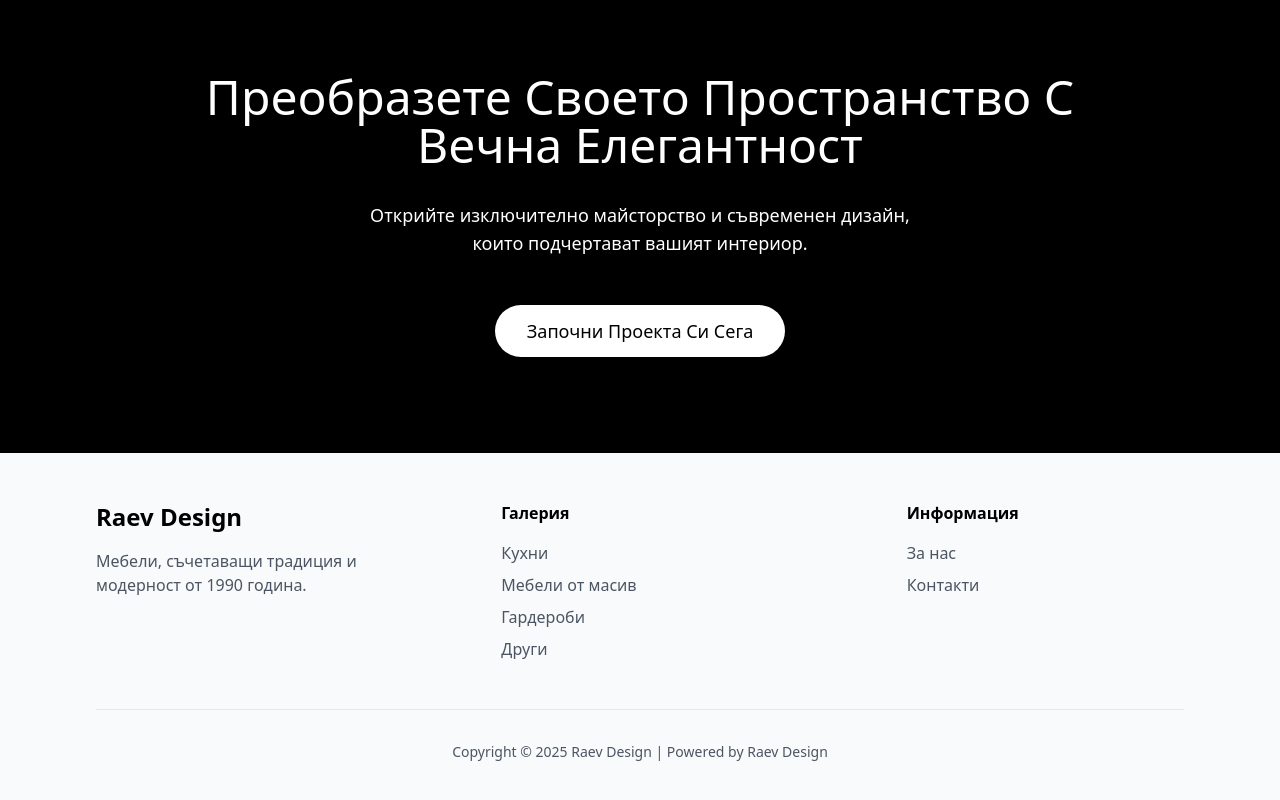
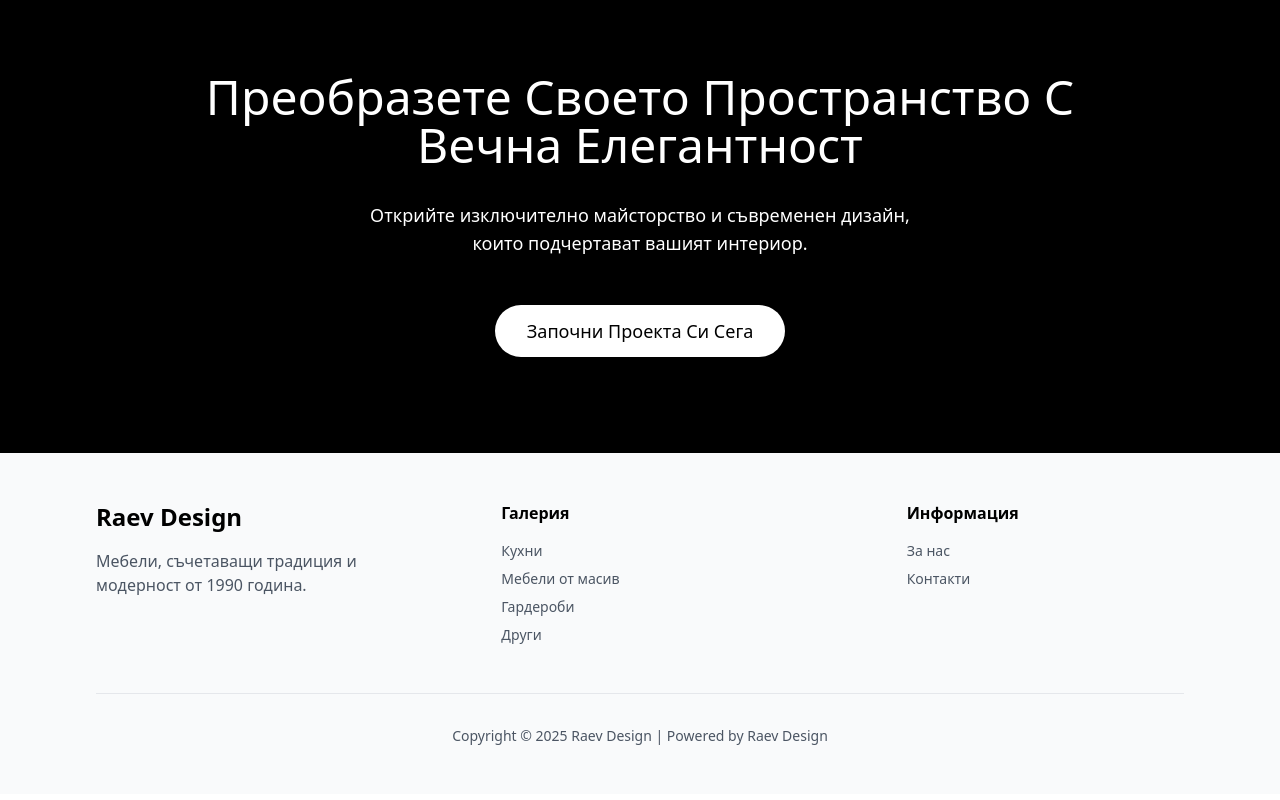
Before and after one commit to Miroslav03/Furniture-Web, a Next.js app in the folder furniture-web/: page / in a window 1280 px wide. Shown: the part 2962-3762 px from the top of the page. Built offline with nearby package versions, Linux system fonts and the light colour scheme.

Commit message:
Fix: footersize

```diff
--- a/furniture-web/src/components/Layout/Footer.jsx
+++ b/furniture-web/src/components/Layout/Footer.jsx
@@ -13,8 +13,8 @@
             </div>
 
             <div>
-              <h4 className="font-semibold mb-4">Галерия</h4>
-              <ul className="space-y-2 text-gray-600">
+              <h4 className="font-semibold mb-4 ">Галерия</h4>
+              <ul className="space-y-2 text-gray-600 text-sm sm:text-md">
                 <li><Link href={{
                             pathname: "/gallery",
                             query: { type: 'kitchen' },
@@ -36,7 +36,7 @@
 
             <div>
               <h4 className="font-semibold mb-4">Информация</h4>
-              <ul className="space-y-2 text-gray-600">
+              <ul className="space-y-2 text-gray-600 text-sm sm:text-md">
                 <li><Link href="/about" className="hover:text-black transition-colors">За нас</Link></li>
                 <li><Link href="/contact-us" className="hover:text-black transition-colors">Контакти</Link></li>
               </ul>
```
